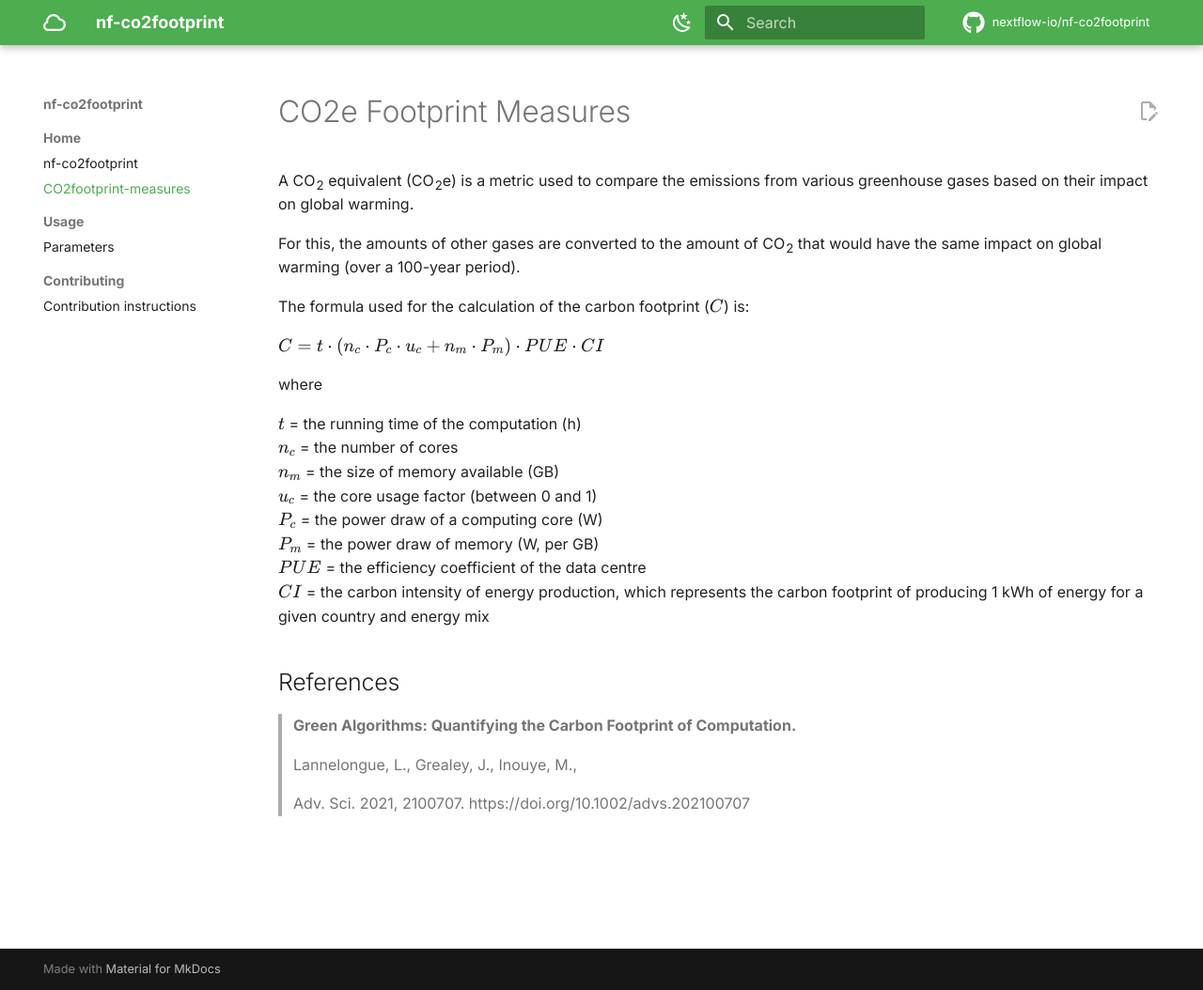
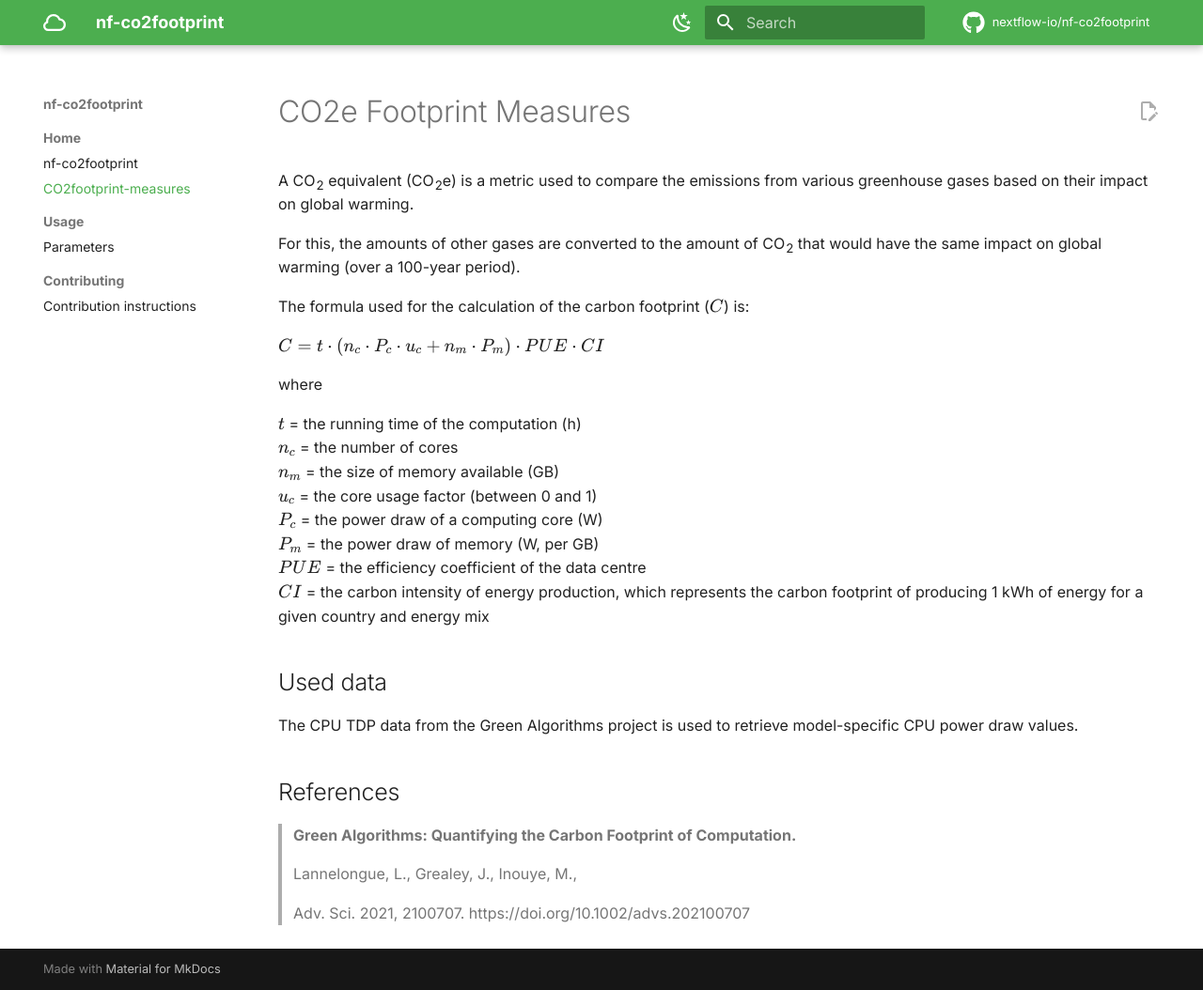
Before and after one commit to nextflow-io/nf-co2footprint, an MkDocs documentation site: the page built from docs/co2footprint.md, in a window 1280 px wide and 1054 px high. Shown: the whole window at 94% size. Built offline with MkDocs 1.6.1 and Material for MkDocs 9.7.7, drawn with Linux system fonts in a browser that asks for light colours; comment, search, counter and statistics services are not loaded.

Commit message:
Mention used GA CPU TDP data

```diff
--- a/docs/co2footprint.md
+++ b/docs/co2footprint.md
@@ -26,6 +26,10 @@ where
 **$PUE$** = the efficiency coefficient of the data centre<br/>
 **$CI$** = the carbon intensity of energy production, which represents the carbon footprint of producing 1 kWh of energy for a given country and energy mix
 
+## Used data
+
+The CPU TDP data from the Green Algorithms project is used to retrieve model-specific CPU power draw values.
+
 ## References
 
 > **Green Algorithms: Quantifying the Carbon Footprint of Computation.**
```
